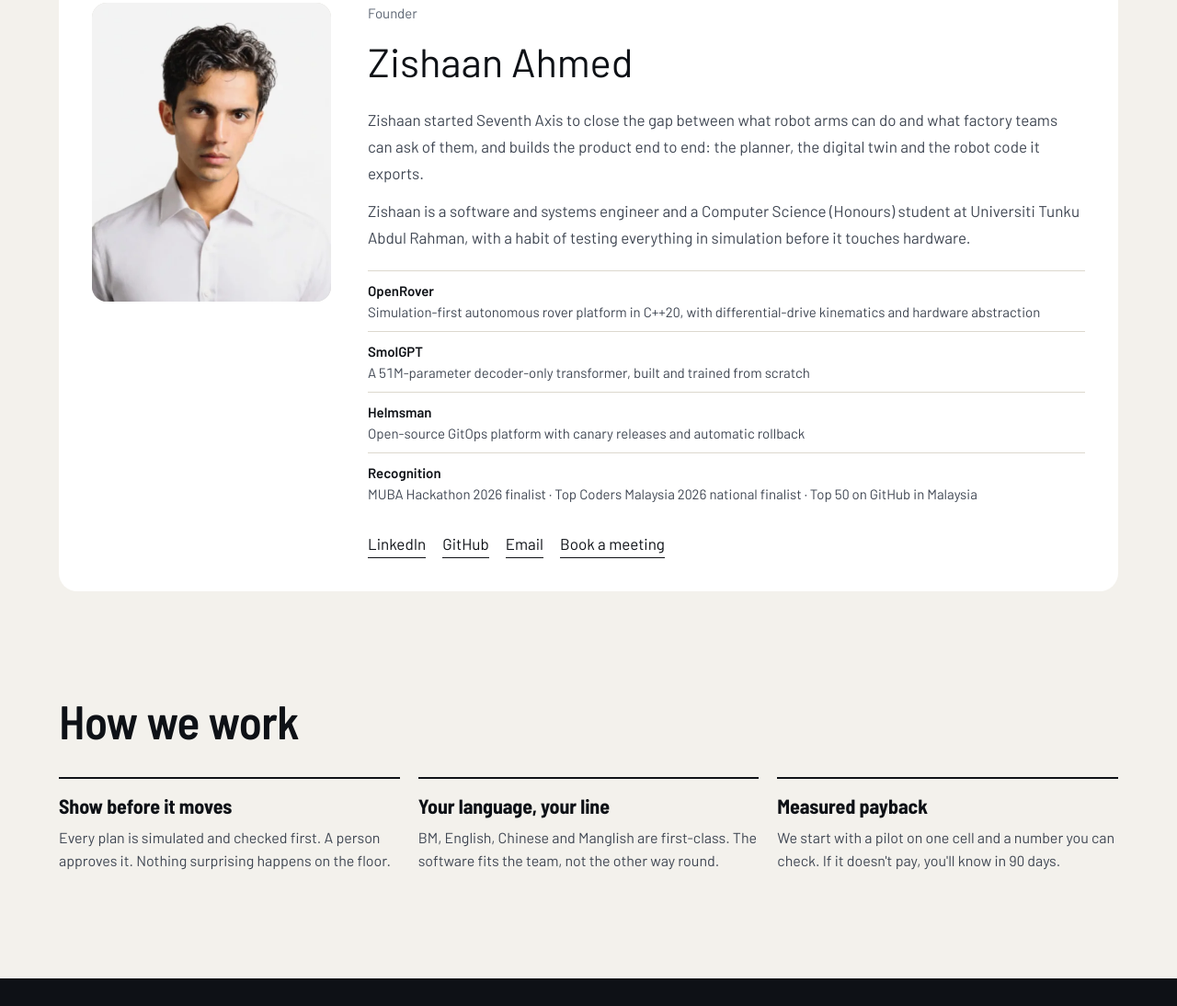
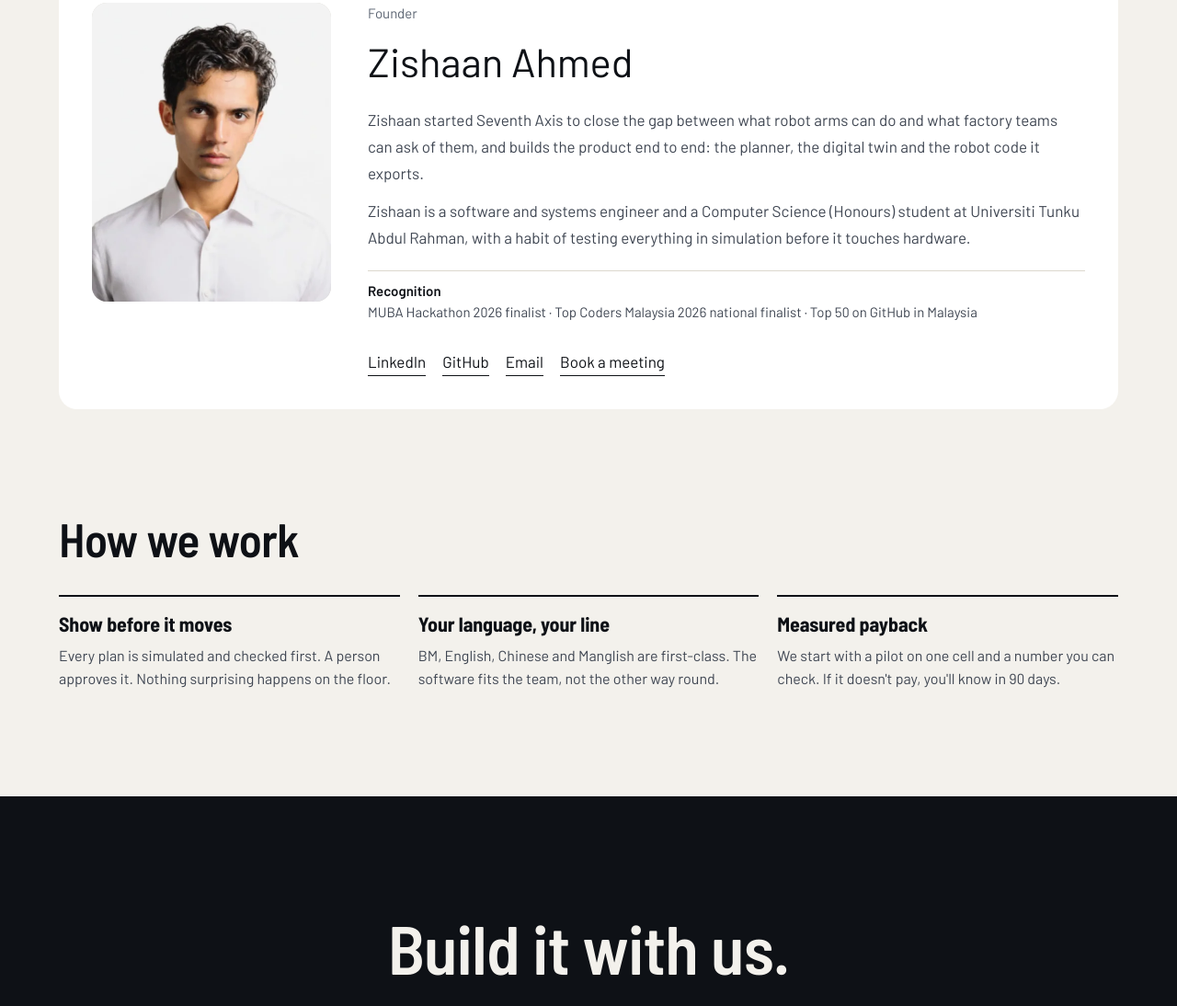
Before and after one commit to seventhaxisrobots/seventh-axis, a website built with Vite: page about.html in a window 1280 px wide. Shown: the part 1129-2223 px from the top of the page at 92% size. Built offline with nearby package versions, Linux system fonts and the light colour scheme; no server answers.

Commit message:
Trim founder bio

```diff
--- a/about.html
+++ b/about.html
@@ -62,9 +62,6 @@
               habit of testing everything in simulation before it touches hardware.
             </p>
             <ul class="founder__facts">
-              <li><strong>OpenRover</strong> Simulation-first autonomous rover platform in C++20, with differential-drive kinematics and hardware abstraction</li>
-              <li><strong>SmolGPT</strong> A 51M-parameter decoder-only transformer, built and trained from scratch</li>
-              <li><strong>Helmsman</strong> Open-source GitOps platform with canary releases and automatic rollback</li>
               <li><strong>Recognition</strong> MUBA Hackathon 2026 finalist · Top Coders Malaysia 2026 national finalist · Top 50 on GitHub in Malaysia</li>
             </ul>
             <div class="founder__links">
--- a/src/shared/knowledge.ts
+++ b/src/shared/knowledge.ts
@@ -10,7 +10,7 @@ export const FOUNDER = {
   github: "https://github.com/zishaan1911",
   school: "Universiti Tunku Abdul Rahman (UTAR)",
   summary:
-    "Software and systems engineer and Computer Science (Honours) student at UTAR. Built OpenRover, a simulation-first autonomous rover platform in C++20, and SmolGPT, a 51M-parameter language model trained from scratch. MUBA Hackathon 2026 finalist and Top Coders Malaysia 2026 national finalist.",
+    "Software and systems engineer and Computer Science (Honours) student at UTAR. MUBA Hackathon 2026 finalist and Top Coders Malaysia 2026 national finalist.",
 };
 
 export interface Plan {
```
